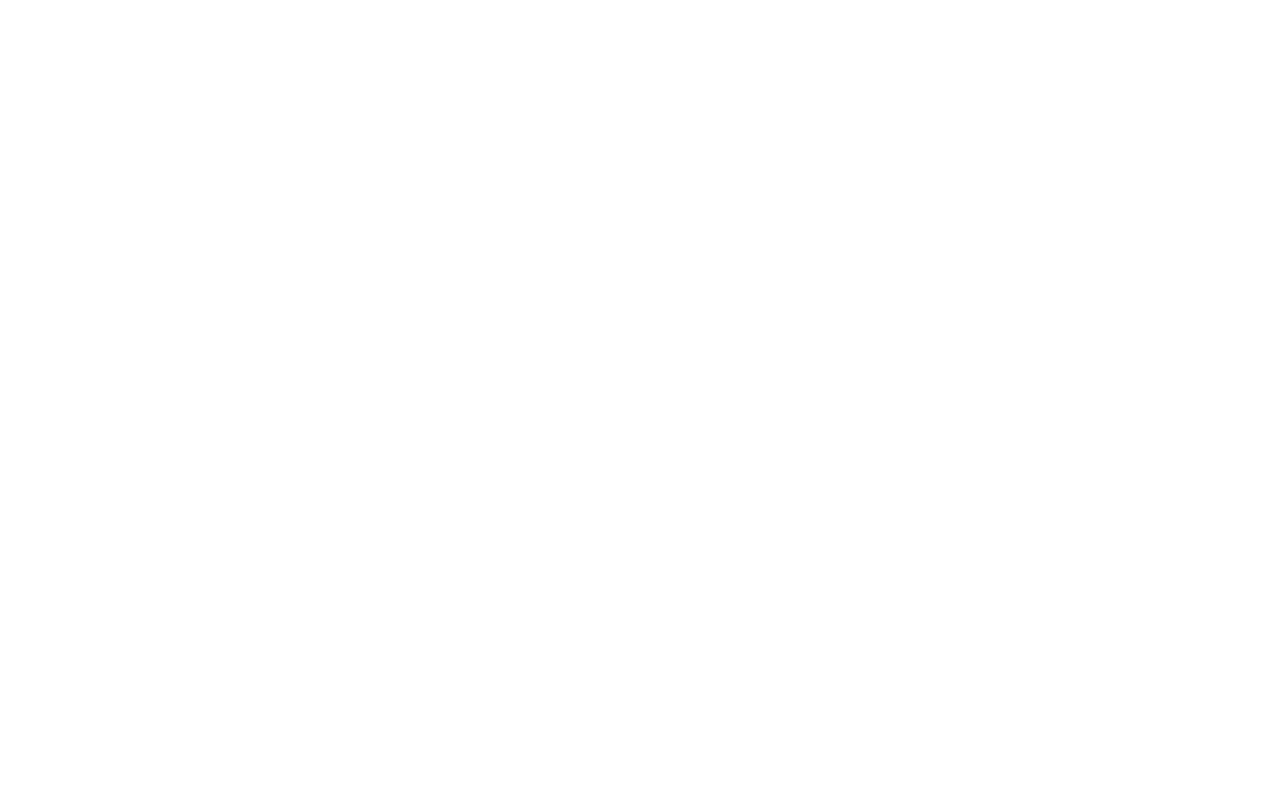
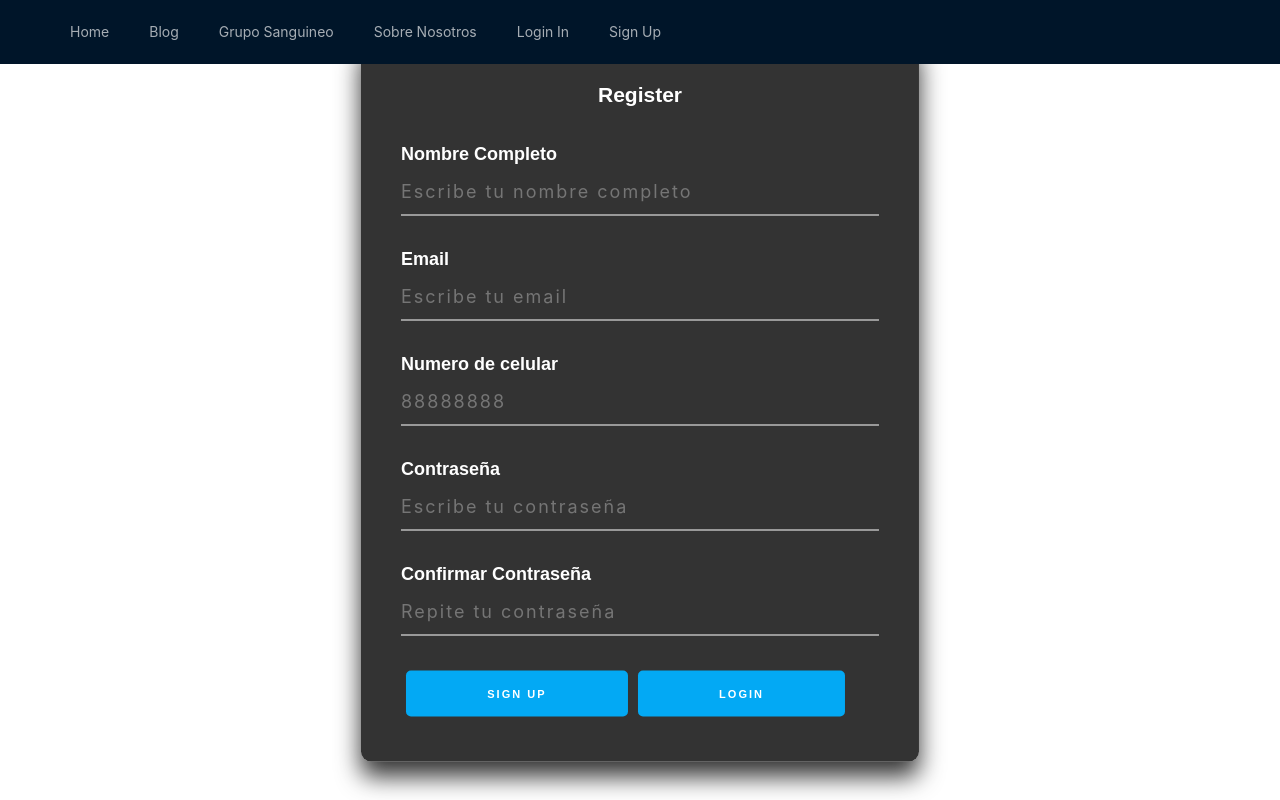
Before and after one commit to RoyHudson/Bloodies-Landing-Page, a Nuxt app: page /register in a window 1280 px wide. Before the commit this address had no page. Built offline with nearby package versions, Linux system fonts and the light colour scheme.

Commit message:
Links Funcionales

```diff
--- a/components/navbar.vue
+++ b/components/navbar.vue
@@ -1,5 +1,5 @@
 <template>
-<div style="padding-bottom: 60px">
+<div style="padding-bottom: 80px">
   <a-layout>
     <a-layout-header :style="{ position: 'fixed', zIndex: 1, width: '100%' }">
       <div class="logo" />
@@ -8,11 +8,18 @@
         mode="horizontal"
         :style="{ lineHeight: '64px' }"
       >
-        <a-menu-item key="1">Home</a-menu-item>
+        <a-menu-item key="1">
+          <n-link to="/"> Home</n-link>
+          </a-menu-item>
         <a-menu-item key="2">Blog</a-menu-item>
         <a-menu-item key="3">Grupo Sanguineo</a-menu-item>
         <a-menu-item key="4">Sobre Nosotros</a-menu-item>
-        <a-menu-item key="5">Login/Sign</a-menu-item>
+        <a-menu-item key="5">
+            <n-link to="/login">Login In</n-link>
+        </a-menu-item>
+        <a-menu-item key="6">
+            <n-link to="/register">Sign Up</n-link>
+        </a-menu-item>
       </a-menu>
     </a-layout-header>
   </a-layout>
--- a/pages/index.vue
+++ b/pages/index.vue
@@ -1,4 +1,5 @@
 <template>
+<body id="index">
   <div>
       <Navbar/>
       <Carousel/>
@@ -7,6 +8,7 @@
       <Card/>
       <Footer/>
   </div>
+  </body>
   <!-- hola xd -->
 </template>
 <script>
--- a/pages/login/login.vue
+++ b/pages/login.vue
@@ -1,6 +1,6 @@
 <template>
-<body>
-
+<body id="login">
+    <Navbar/>
   <main class="box">
     <h2>Login</h2>
     <form>
@@ -27,24 +27,21 @@
 
 
 <script>
+import Navbar from '../components/navbar.vue';
 export default {
-    data(){
-        return{
-            email:'',
-            password:'',
-        }
-    }
-
+    name: "LoginPage",
+    components: { Navbar },
+    data() {
+        return {
+            email: "",
+            password: "",
+        };
+    },
 }
 </script>
 
 <style>
-body {
-    background: #DA4453;
-    background: -webkit-linear-gradient(to right, #89216B, #DA4453);
-    background: linear-gradient(to right, #89216B, #DA4453);
 
-}
 .box {
     background-color: rgba(0, 0, 0, 0.8);
     border-radius: 10px;
--- a/pages/login/register.vue
+++ b/pages/register.vue
@@ -1,6 +1,6 @@
 <template>
-
-<body>
+<body id="register">
+    <Navbar/>
   <main class="box">
     <h2>Register</h2>
     <form>
@@ -39,28 +39,25 @@
 </template>
 
 <script>
+import Navbar from '../components/navbar.vue';
 export default {
-    data(){
-        return{
-            nombre:'',
-            email:'',
-            cellphone:'',
-            password:'',
-            confirm_password:''
-        }
-    }
-
+    name: "registerPage",
+    data() {
+        return {
+            nombre: "",
+            email: "",
+            cellphone: "",
+            password: "",
+            confirm_password: ""
+        };
+    },
+    components: { Navbar }
 }
 
 </script>
 
 <style>
-body {
-    background: #DA4453;
-    background: -webkit-linear-gradient(to right, #89216B, #DA4453);
-    background: linear-gradient(to right, #89216B, #DA4453);
 
-}
 .box {
     background-color: rgba(0, 0, 0, 0.8);
     border-radius: 10px;
```
